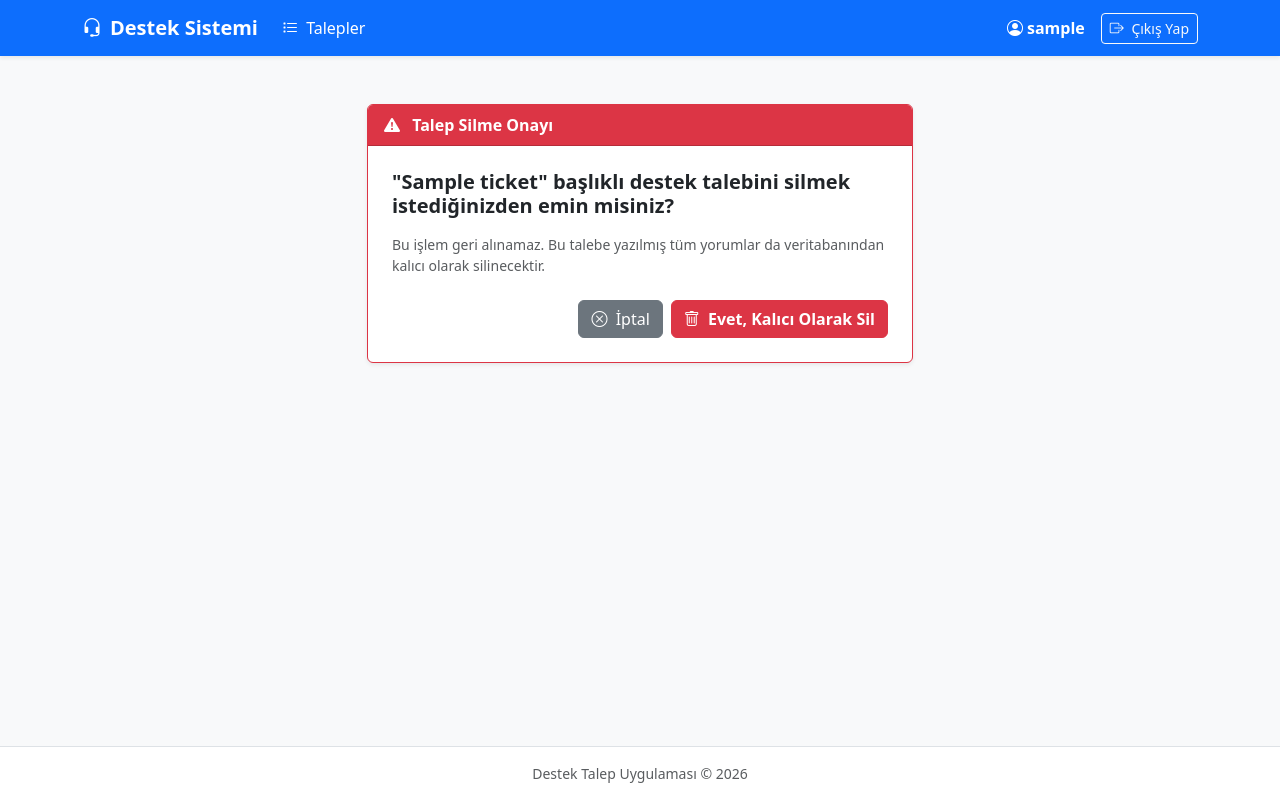
After one commit to aaysenr/SupportTicketSystem-2026, a Django app: page /ticket/1/delete/ in a window 1280 px wide. The commit adds this page. Run offline with Django 5.2, Linux system fonts and the light colour scheme; a user stored in the database is signed in; tables that the repository leaves empty hold one stand-in row (values such as "Sample post").

Commit message:
Kullanıcı bazlı veri kısıtlaması (Privacy) ve talep silme mimarisi eklendi

```diff
--- /dev/null
+++ b/tickets/templates/tickets/ticket_confirm_delete.html
@@ -0,0 +1,35 @@
+{% extends 'base.html' %}
+
+{% block title %}Talebi Sil - Destek Sistemi{% endblock %}
+
+{% block content %}
+<div class="row justify-content-center">
+    <div class="col-md-6">
+        <div class="card shadow-sm border-danger mt-4">
+            <div class="card-header bg-danger text-white fw-bold">
+                <i class="bi bi-exclamation-triangle-fill me-2"></i> Talep Silme Onayı
+            </div>
+            <div class="card-body p-4">
+                <h5 class="card-title fw-bold text-dark mb-3">
+                    "{{ ticket.title }}" başlıklı destek talebini silmek istediğinizden emin misiniz?
+                </h5>
+                <p class="card-text text-muted small">
+                    Bu işlem geri alınamaz. Bu talebe yazılmış tüm yorumlar da veritabanından kalıcı olarak silinecektir.
+                </p>
+
+                <form method="POST">
+                    {% csrf_token %}
+                    <div class="d-flex justify-content-end gap-2 mt-4">
+                        <a href="{% url 'ticket_detail' ticket.id %}" class="btn btn-secondary">
+                            <i class="bi bi-x-circle me-1"></i> İptal
+                        </a>
+                        <button type="submit" class="btn btn-danger fw-bold">
+                            <i class="bi bi-trash me-1"></i> Evet, Kalıcı Olarak Sil
+                        </button>
+                    </div>
+                </form>
+            </div>
+        </div>
+    </div>
+</div>
+{% endblock %}
--- a/tickets/urls.py
+++ b/tickets/urls.py
@@ -6,7 +6,8 @@ urlpatterns = [
     path('', views.ticket_list, name='ticket_list'), # Ana adres / geldiğinde ticket_list görünümünü çalıştır
     path('ticket/new/', views.ticket_create, name='ticket_create'), # Yeni talep oluşturma ( /ticket/new/ )
     path('ticket/<int:pk>/', views.ticket_detail, name='ticket_detail'), # Detay adresi (Örn: /ticket/1/)
-        path('ticket/<int:pk>/edit/', views.ticket_edit, name='ticket_edit'), # Talep düzenleme adresi
+    path('ticket/<int:pk>/edit/', views.ticket_edit, name='ticket_edit'), # Talep düzenleme adresi
+    path('ticket/<int:pk>/delete/', views.ticket_delete, name='ticket_delete'),
 
     # Kullanıcı Kimlik Doğrulama (Auth) İşlemleri
     path('register/', views.register_user, name='register'),
@@ -85,4 +86,16 @@ path('logout/', ... name='logout'):
 /logout/ adresi oturumu sonlandırıp kullanıcıyı tekrar login ekranına atar
 
 
+
+
+Dinamik Parametre (<int:pk>): URL'deki sayısal ID'yi yakalar (Örn: /ticket/4/delete/ için pk=4) ve views.ticket_delete(request, pk) fonksiyonuna iletir.
+İsimlendirme:
+ (name='ticket_delete'): Şablonlarda {% url 'ticket_delete' ticket.id %} şeklinde temiz, dinamik bağlantılar oluşturmayı sağlar.
+ URL Sıralama Mantığı:
+ ticket/new/ ---- Statik kural
+ ticket/<int:pk>/ ----- Detay kuralı
+ ticket/<int:pk>/edit/ ----- Düzenleme kuralı
+ ticket/<int:pk>/delete/ ------- Silme onay kuralı
+
+
 """
--- a/tickets/views.py
+++ b/tickets/views.py
@@ -170,19 +170,19 @@ def ticket_list(request):
     # request: Tarayıcıdan gelen HTTP isteğine dair tüm bilgileri (kullanıcı oturumu, ip adresi, form verileri vb.) taşıyan zorunlu parametredir.
 
     """
-    Tüm destek taleplerini veritabanından çekip listeleyen görünüm (View)
+    Talepleri listeleyen görünüm.
+    - Yöneticiler (is_staff) TÜM talepleri görür.
+    - Normal kullanıcılar SADECE kendi açtıkları talepleri görür.
     """
-    # Django ORM (Object-Relational Mapper) kullanarak veritabanından tüm ticket kayıtlarını sorguluyoruz.
-    # Veritabanından tüm talepleri oluşturulma tarihine göre (models.py'daki ordering kuralıyla) çekiyoruz
+    if request.user.is_staff:
+        tickets = Ticket.objects.all()
+    else:
+        tickets = Ticket.objects.filter(created_by=request.user)
 
+    #request.user.is_staff: Kullanıcının yönetici / teknik destek ekibinde olup olmadığını kontrol eder.
 
-    # 1. Başlangıçta tüm talepleri çekiyoruz
-    tickets = Ticket.objects.all()
-    #Django'nun ORM (Object-Relational Mapper) yapısını kullanarak SQL komutu yazmadan veritabanındaki tüm biletleri (tickets) çekeriz.
-    # Arka planda SELECT * FROM tickets_ticket; sorgusu çalıştırılır.
-    # Eğer models.py dosyanızda ordering tanımlandıysa (örneğin en yeni bilet en üstte olacak şekilde), veriler bu sıraya göre tickets değişkenine atanır.
-
-
+    #filter(created_by=request.user): Standart kullanıcıya ait olmayan talepleri daha SQL seviyesinde ayıklar (WHERE created_by_id = ?).
+    # Arama ve filtreler de sadece bu daraltılmış liste üzerinde çalışır.
 
 
     # 2. URL'den gelen GET parametrelerini yakalıyoruz (Örn: /?q=yazici&status=open&priority=urgent)
@@ -303,14 +303,17 @@ def ticket_detail(request, pk):
     """
 
 
+    # Güvenlik & Gizlilik Kontrolü: Talebi oluşturan kişi veya yönetici değilse engelle
+    if not request.user.is_staff and ticket.created_by != request.user:
+        messages.error(request, "Bu destek talebini görüntüleme yetkiniz yok!")
+        return redirect('ticket_list')
+
+        #IDOR Güvenlik Duvarı: Kullanıcı ne yöneticiyse ne de o talebin bizzat sahibiyse, işlem hemen kesilir;
+        #kırmızı bir hata mesajıyla ana sayfaya postalanır.
+
+    comments = ticket.comments.all()
 
 
-
-
-    # 2. İlgili talebe yapılan yorumları çekme:
-    # models.py dosyamızda TicketComment modelindeki 'ticket' alanına related_name='comments' vermiştik.
-    # Bu sayede 'ticket.comments.all()' diyerek o talebe ait tüm yorumları tarihe göre çekebiliriz.
-    comments = ticket.comments.all()
 
     """
     Ters İlişki (Reverse Relation): models.py dosyasında TicketComment modelini yazarken ticket = ForeignKey(Ticket, related_name='comments') tanımlaması yapmıştık.
@@ -502,6 +505,13 @@ def ticket_edit(request, pk):
     ticket = get_object_or_404(Ticket, pk=pk)
     #Güvenli Nesne Çekme: Düzenlenmek istenen talep veritabanında mevcutsa ticket değişkenine atar; mevcut değilse sunucuyu çökertmeden 404 Not Found döner.
 
+
+    # Güvenlik Kontrolü
+    if not request.user.is_staff and ticket.created_by != request.user:
+        messages.error(request, "Bu destek talebini düzenleme yetkiniz yok!")
+        return redirect('ticket_list')
+
+
     if request.method == 'POST':
         # POST İsteği: Formdaki yeni verileri var olan 'ticket' nesnesinin üzerine yaz (instance=ticket)
         form = TicketForm(request.POST, instance=ticket)
@@ -533,3 +543,37 @@ def ticket_edit(request, pk):
 
     # DRY (Don't Repeat Yourself) Prensibi: Sıfırdan yeni bir ticket_edit.html oluşturmak yerine, daha önce hazırladığımız ticket_form.html şablonunu tekrar kullanıyoruz.
     # context içerisine ticket bilgisini de ekleyerek şablon tarafında "Yeni Talep" mi yoksa "Talebi Düzenle" mi olduğunu ayırt edebilme esnekliği sağlıyoruz.
+
+
+
+@login_required
+def ticket_delete(request, pk):
+    """
+    Destek talebi silme görünümü.
+    GET isteğinde onay sayfasını gösterir, POST isteğinde talebi kalıcı olarak siler.
+    """
+    ticket = get_object_or_404(Ticket, pk=pk)
+    # Güvenlik Kontrolü
+    if not request.user.is_staff and ticket.created_by != request.user:
+        messages.error(request, "Bu destek talebini silme yetkiniz yok!")
+        return redirect('ticket_list')
+    if request.method == 'POST':
+        ticket_title = ticket.title
+        ticket.delete() # Veritabanından kalıcı olarak siler
+        messages.success(request, f"'{ticket_title}' başlıklı talep başarıyla silindi.")
+        return redirect('ticket_list')
+    context = {'ticket': ticket}
+    return render(request, 'tickets/ticket_confirm_delete.html', context)
+
+
+
+    """
+    ticket = get_object_or_404(Ticket, pk=pk): Silinecek kaydı bulur.
+
+    if request.method == 'POST': Kullanıcı onay ekranındaki "Evet, Sil" butonuna bastığında çalışır.
+
+    ticket.delete(): İlgili talebi ve veritabanındaki CASCADE kuralı sayesinde bu talebe bağlı tüm yorumları (TicketComment) veritabanından kalıcı olarak temizler.
+
+    ticket_confirm_delete.html: GET isteğinde kullanıcıya "Emin misiniz?" onay kartını sunar.
+
+    """
```
Also changed, not shown: tickets/templates/tickets/ticket_detail.html (+13 -4 lines).
